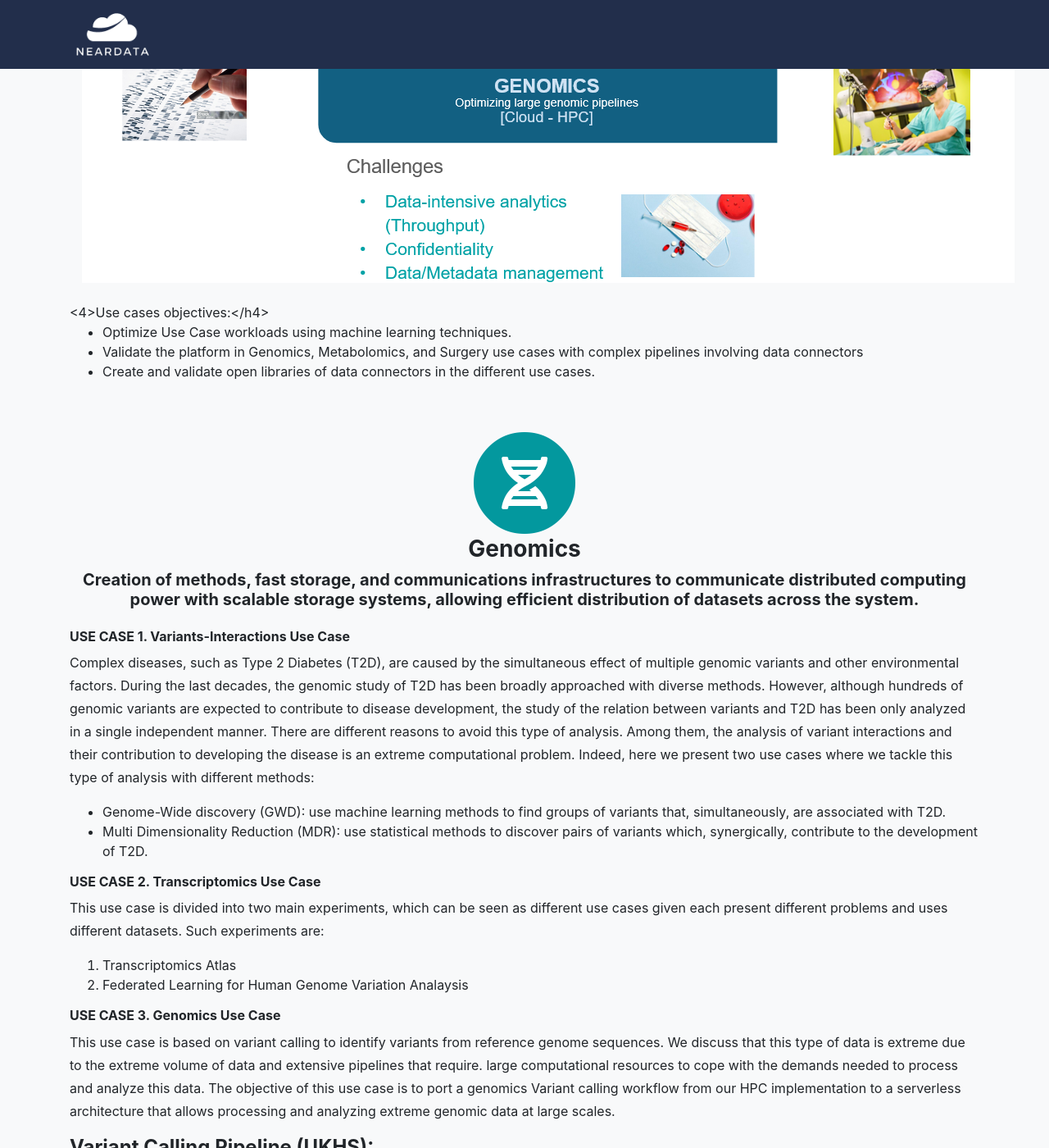
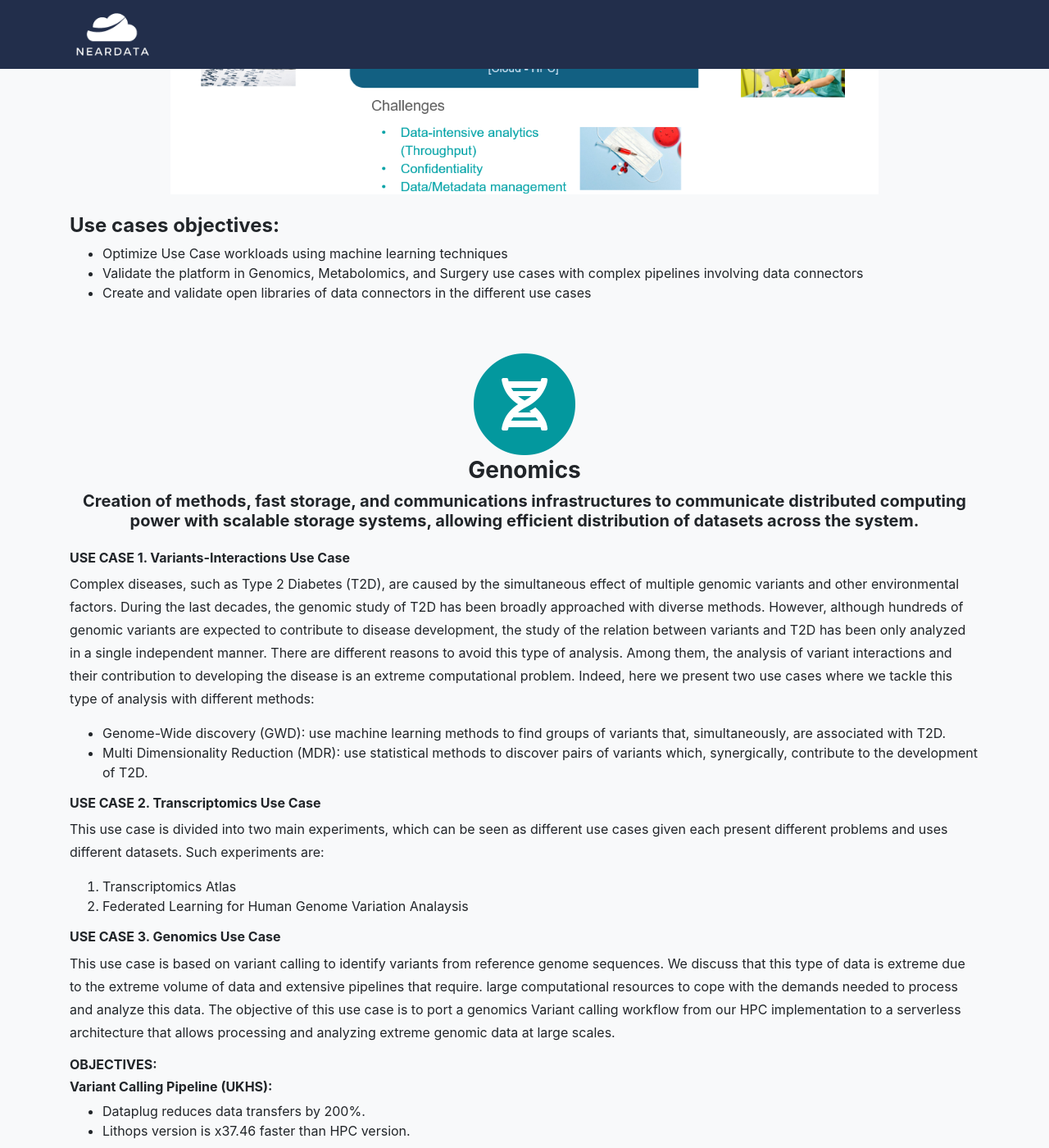
Before and after one commit to neardata-eu/neardata-eu.github.io, a Jekyll site: the page built from use-cases.md, in a window 1280 px wide and 1400 px high, scrolled down 303 px. Shown: the whole window at 82% size. Built offline with Jekyll 4.4.1, drawn with Linux system fonts in a browser that asks for light colours; some web fonts are replaced; some of the changed text lies outside the part shown.

Commit message:
modify use cases

```diff
--- a/use-cases.md
+++ b/use-cases.md
@@ -5,15 +5,15 @@
 
 <div class="col-lg-12 text-center mb-4">
 	<h2 class="section-heading text-uppercase">Use cases</h2>
-    <p><img src="assets/img/use_cases/NEARDATA_Use_Cases.png" alt="Use Cases"></p>
+    <p><img src="assets/img/use_cases/NEARDATA_Use_Cases.png" alt="Use Cases" width="80%"></p>
 </div>
 
 <div>
-<4>Use cases objectives:</h4>
+<h4>Use cases objectives:</h4>
 <ul>
-    <li>Optimize Use Case workloads using machine learning techniques.</li>
+    <li>Optimize Use Case workloads using machine learning techniques</li>
     <li>Validate the platform in Genomics, Metabolomics, and Surgery use cases with complex pipelines involving data connectors</li>
-    <li>Create and validate open libraries of data connectors in the different use cases.</li>
+    <li>Create and validate open libraries of data connectors in the different use cases</li>
 </ul>
 </div>
 
@@ -47,23 +47,24 @@
 <h6>USE CASE 3. Genomics Use Case</h6>
 <p>This use case is based on variant calling to identify variants from reference genome sequences. We discuss that this type of data is extreme due to the extreme volume of data and extensive pipelines that require. large computational resources to cope with the demands needed to process and analyze this data. The objective of this use case is to port a genomics Variant calling workflow from our HPC implementation to a serverless architecture that allows processing and analyzing extreme genomic data at large scales.</p>
 
-<p><h4>Variant Calling Pipeline (UKHS):</h4>
+<p><h6>OBJECTIVES:</h6>
+<h6>Variant Calling Pipeline (UKHS):</h6>
 <ul>
     <li>Dataplug reduces data transfers by 200%.</li>
     <li>Lithops version is x37.46 faster than HPC version.</li>
 </ul>
-<h4>Transcriptomics Atlas Use Case (SANO):</h4>
+<h6>Transcriptomics Atlas Use Case (SANO):</h6>
 <ul>
     <li>Resource optimization reduces compute cost by 50%.</li>
     <li>Confidential computing with SCONE. </li>
 </ul>
-<h4>Genomics Epistasis Use Case (BSC): </h4>
+<h6>Genomics Epistasis Use Case (BSC): </h6>
 <ul>
     <li>MPI version is x5 faster than Apache Spark version.</li>
     <li>HPC Data Connector improves performance by x2.1.</li>
     <li>Resource Auto-scaling with Lithops.</li>
 </ul>
-<p><img src="assets/img/use_cases/NEARDATA_Metabolomics_Use_Case.png" alt="Metabolomics Use Case"></p>
+<p><img src="assets/img/use_cases/NEARDATA_Genomics_Use_Case.png" alt="Metabolomics Use Case" width="60%"> </p>
 </p>
 
 
@@ -82,17 +83,18 @@
 containing in the order of 104 dimensions representing abundances of different molecules. A key problem in spatial metabolomics is the metabolite identification or associating the spectral dimensions with specific metabolites they can represent. The individual spatial metabolomics datasets have large sizes, ranging from 1 to 100 GB per tissue section.</p>
 
 <p>In this project, we aim to further improve the open METASPACE cloud platform and strengthen its position as a International Health Data Space.</p>
-<p>The overview of the METASPACE cloud platform engine and International Data Space outlining key functionality and types of usage.</p>
-<p><img src="assets/img/use_cases/NEARDATA_Metaspace.png" alt="METASPACE"></p>
+<p>The overview of the METASPACE cloud platform engine and International Data Space outlining key functionality and types of usage:</p>
+<p><img src="assets/img/use_cases/NEARDATA_Metaspace.png" alt="METASPACE" width="80%"></p>
 
-<p><h4>Metabolomics Use Case (EMBL): </h4>
+<p>
+<h6>OBJECTIVES. Metabolomics Use Case (EMBL): </h6>
 <ul>
     <li>Dataplug offers partitioning strategies for metabolomics data formats (ImzML).</li>
     <li>Resource auto-scaling with Lithops (Datasets from under 1GB to 20GB).</li>
     <li>Confidential computing with SCONE.</li>
     <li>The ML-based metabolite identification is already available to users in the production version of METASPACE and is already used by METASPACE users. </li>
 </ul>
-<p><img src="assets/img/use_cases/NEARDATA_Metabolomics_Use_Case.png" alt="Metabolomics Use Case"></p>
+<p><img src="assets/img/use_cases/NEARDATA_Metabolomics_Use_Case.png" alt="Metabolomics Use Case" width="60%"></p>
 </p>
 
 
@@ -111,13 +113,14 @@
 
 <p>Secondly, we embark on the development of a surgical video streaming application to handle multiple inference jobs. Our strategy revolves around the integration of <a href="https://cncf.pravega.io/" target="_blank">Pravega</a> and GStreamer into our existing pipelines. This integration empowers us to harness the advanced processing capabilities offered by GStreamer plugins, including our developed segmentation, phase detection, and tool detection plugins. Furthermore, by integrating both GStreamer and Pravega into our infrastructure, we establish a robust ecosystem that contributes to efficient data collection, processing, and storage within the context of surgical video streaming.</p>
 
-<p><h4>Surgery Use Case (NCT): </h4>
+<p>
+<h6>OBJECTIVES. Surgery Use Case (NCT): </h6>
 <ul>
     <li>Pravega reduces end-to-end IO latency by 45%.</li>
     <li>Confidential computing with SCONE.</li>
     <li>Combined deployment and data management time for video analytics is reduced by 50%.</li>
 </ul>
-<p><img src="assets/img/use_cases/NEARDATA_Surgery_Use_Case.png" alt="Metabolomics Use Case"></p>
+<p><img src="assets/img/use_cases/NEARDATA_Surgery_Use_Case.png" alt="Metabolomics Use Case" width="60%"></p>
 </p>
 
 <a href="/assets/deliverables/NEARDATA_D5.1_Public.pdf" target="_blank">Learn more about our use cases in D.5.1</a>
```
